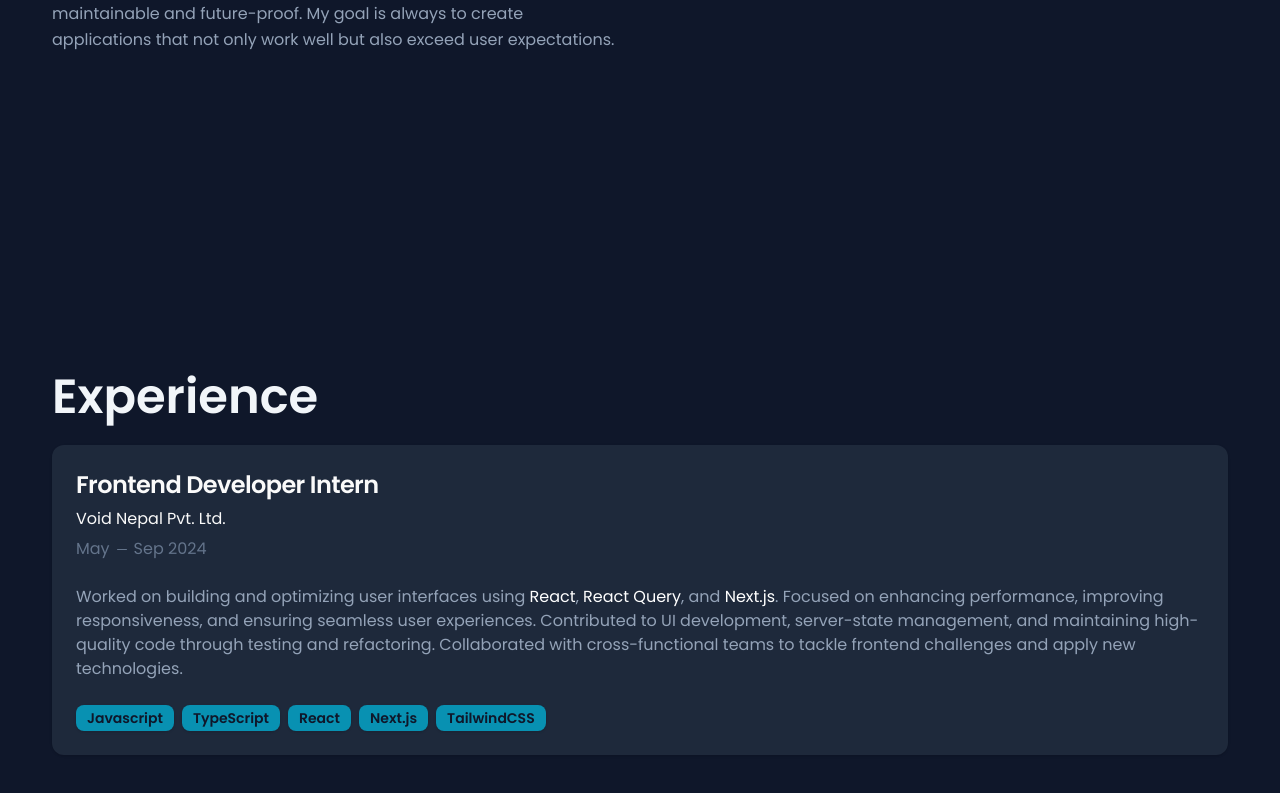
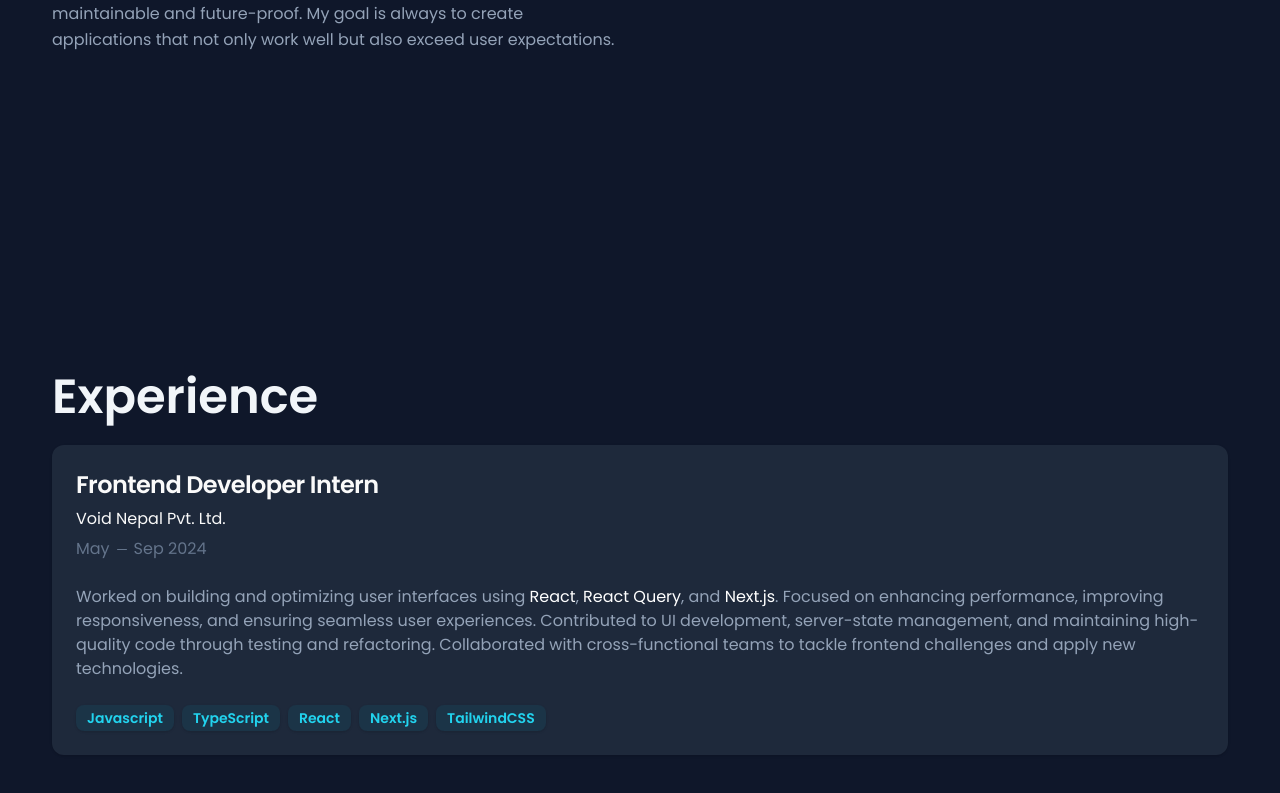
Before and after one commit to Subodh-Bny/portfolio, a Next.js app: page /about in a window 1280 px wide. Shown: the part 561-1354 px from the top of the page. Built offline with nearby package versions, Linux system fonts and the light colour scheme.

Commit message:
design about page for dark mode

```diff
--- a/src/app/(smooth-scroll)/about/experience.tsx
+++ b/src/app/(smooth-scroll)/about/experience.tsx
@@ -49,7 +49,7 @@ const Experience = () => {
               {exp.tech.map((tech, index) => (
                 <Badge
                   key={index}
-                  className="rounded-lg bg-cyan-600 cursor-pointer text-xs md:text-sm"
+                  className="rounded-lg bg-cyan-600/[0.1] text-cyan-600 hover:text-cyan-200 hover:bg-cyan-600 dark:text-cyan-400 dark:hover:text-cyan-200 cursor-pointer text-xs md:text-sm"
                 >
                   {tech}
                 </Badge>
```
